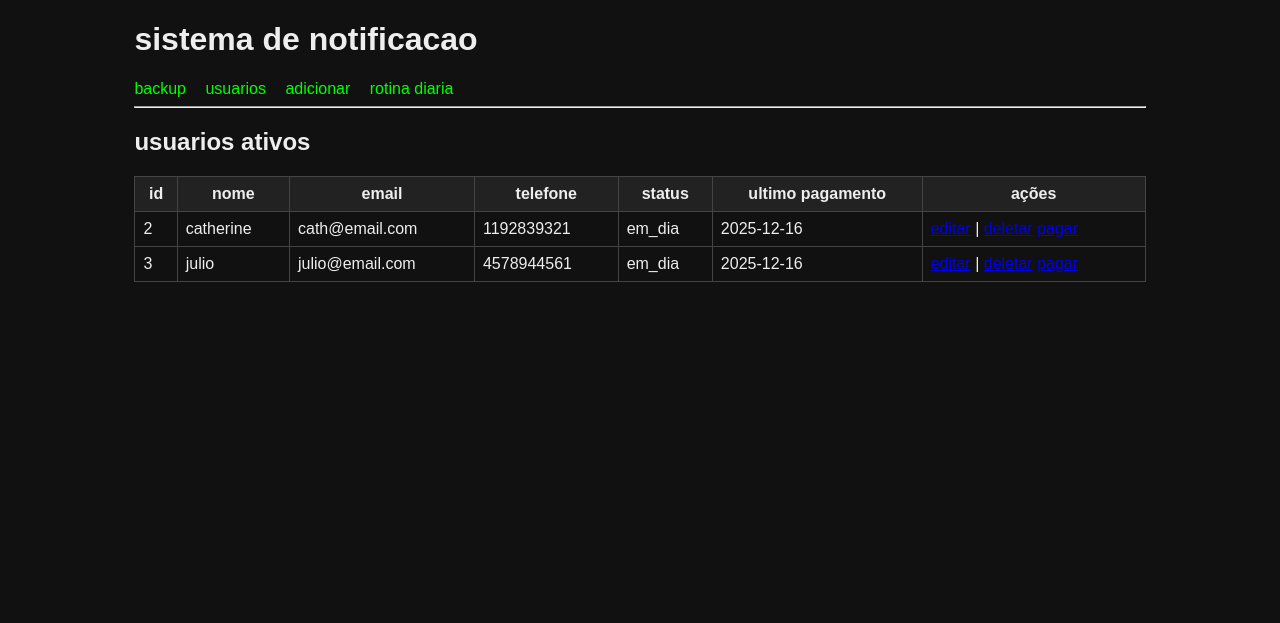
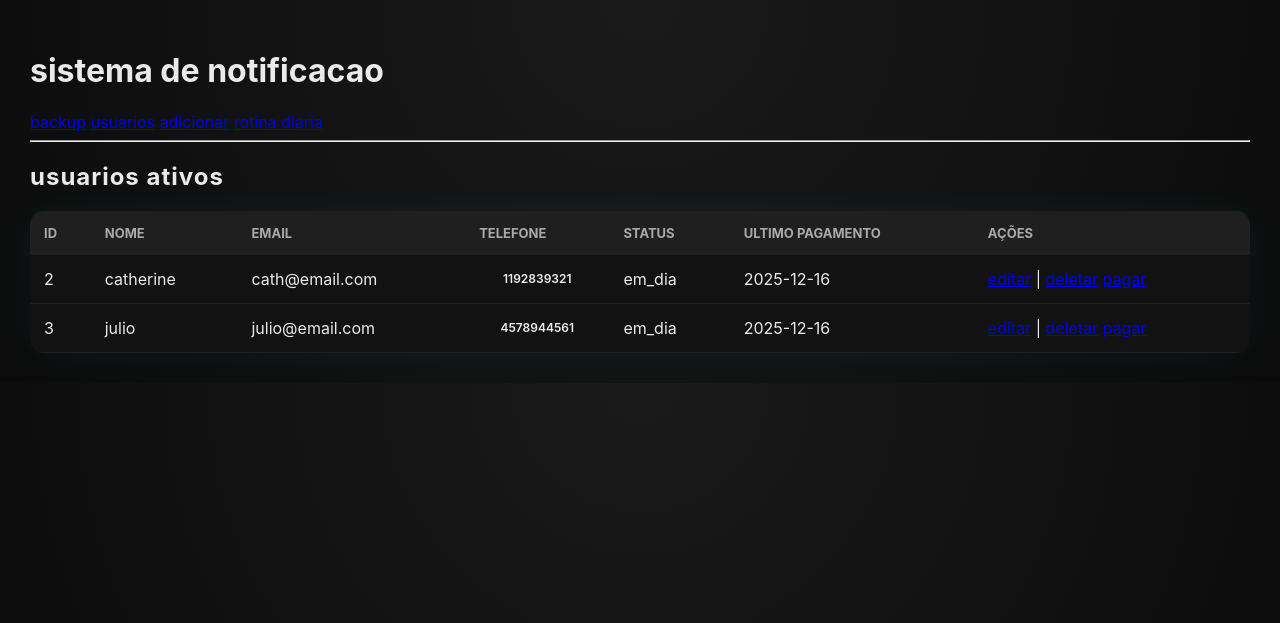
Before and after one commit to gabrielpasternakme/bancodelreyna, a Flask app: page / in a window 1280 px wide. Shown: the top 623 px of the page. Run offline with Flask 3, Linux system fonts and the light colour scheme; data comes from the database, SQL or seed files in the repository.

Commit message:
Update style.css

```diff
--- a/static/style.css
+++ b/static/style.css
@@ -1,37 +1,316 @@
-body {
-    background: #111;
-    color: #eee;
-    font-family: Arial, sans-serif;
+* {
+    box-sizing: border-box;
 }
 
-.container {
-    width: 80%;
-    margin: auto;
+body {
+    margin: 0;
+    padding: 30px;
+    background: radial-gradient(circle at top, #1a1a1a, #0b0b0b);
+    color: #eaeaea;
+    font-family: 'Inter', sans-serif;
 }
 
-nav a {
-    margin-right: 15px;
-    color: #0f0;
-    text-decoration: none;
+/* TÍTULO */
+h2 {
+    margin-bottom: 20px;
+    font-weight: 700;
+    letter-spacing: 1px;
 }
 
+/* TABELA */
 table {
     width: 100%;
     border-collapse: collapse;
-    margin-top: 15px;
-}
-
-th, td {
-    border: 1px solid #444;
-    padding: 8px;
+    background: #121212;
+    border-radius: 14px;
+    overflow: hidden;
+    box-shadow: 0 0 40px rgba(0, 255, 255, 0.05);
 }
 
 th {
-    background: #222;
+    background: #1f1f1f;
+    padding: 14px;
+    text-align: left;
+    font-size: 13px;
+    text-transform: uppercase;
+    color: #aaa;
 }
 
+td {
+    padding: 14px;
+    border-bottom: 1px solid #1f1f1f;
+    transition: background 0.3s;
+}
+
+tr:hover td {
+    background: rgba(0, 255, 255, 0.04);
+}
+
+/* STATUS */
+.status {
+    padding: 6px 12px;
+    border-radius: 20px;
+    font-weight: 600;
+    font-size: 12px;
+    text-align: center;
+    width: fit-content;
+}
+
+.em_dia {
+    background: linear-gradient(135deg, #1abc9c, #16a085);
+    color: #0b2f28;
+}
+
+.notif_30 {
+    background: linear-gradient(135deg, #f1c40f, #f39c12);
+    color: #2e2100;
+}
+
+.notif_60 {
+    background: linear-gradient(135deg, #e67e22, #d35400);
+    color: #2e1200;
+}
+
+.notif_90, .bloqueado {
+    background: linear-gradient(135deg, #e74c3c, #c0392b);
+    color: #2e0000;
+}
+
+/* BOTÕES */
+a.botao {
+    display: inline-block;
+    padding: 8px 14px;
+    border-radius: 10px;
+    background: #1f1f1f;
+    color: #00eaff;
+    text-decoration: none;
+    font-size: 13px;
+    margin-right: 6px;
+    transition: all 0.25s ease;
+    position: relative;
+    overflow: hidden;
+}
+
+/* brilho */
+a.botao::after {
+    content: "";
+    position: absolute;
+    inset: 0;
+    background: linear-gradient(
+        120deg,
+        transparent,
+        rgba(0, 255, 255, 0.35),
+        transparent
+    );
+    transform: translateX(-120%);
+    transition: transform 0.4s;
+}
+
+a.botao:hover::after {
+    transform: translateX(120%);
+}
+
+a.botao:hover {
+    transform: scale(1.08);
+    box-shadow: 0 0 15px rgba(0, 255, 255, 0.4);
+}
+
+/* BOTÕES DE AÇÃO */
+.botao-editar {
+    color: #4aa3ff;
+}
+
+.botao-deletar {
+    color: #ff4a4a;
+}
+
+.botao-pagar {
+    color: #2ecc71;
+}
+
+
+
+
+
+
+
+
+
+
+
+
+
+
+/* TOPO */
+.topbar {
+    display: flex;
+    justify-content: space-between;
+    align-items: center;
+    background: rgba(18, 18, 18, 0.85);
+    backdrop-filter: blur(10px);
+    padding: 14px 30px;
+    border-radius: 16px;
+    margin-bottom: 30px;
+    box-shadow: 0 0 30px rgba(0, 255, 255, 0.05);
+}
+
+.logo {
+    font-weight: 700;
+    font-size: 18px;
+    color: #00eaff;
+    letter-spacing: 1px;
+}
+
+/* MENU */
+.menu-topo {
+    display: flex;
+    gap: 12px;
+}
+
+.top-btn {
+    padding: 10px 18px;
+    border-radius: 14px;
+    background: #1a1a1a;
+    color: #ddd;
+    text-decoration: none;
+    font-weight: 500;
+    transition: all 0.25s ease;
+    position: relative;
+    overflow: hidden;
+}
+
+/* brilho */
+.top-btn::after {
+    content: "";
+    position: absolute;
+    inset: 0;
+    background: linear-gradient(
+        120deg,
+        transparent,
+        rgba(0, 255, 255, 0.35),
+        transparent
+    );
+    transform: translateX(-120%);
+    transition: transform 0.4s;
+}
+
+.top-btn:hover::after {
+    transform: translateX(120%);
+}
+
+.top-btn:hover {
+    transform: scale(1.07);
+    box-shadow: 0 0 18px rgba(0, 255, 255, 0.4);
+    color: #00eaff;
+}
+
+/* BOTÃO DESTAQUE */
+.top-btn.destaque {
+    background: linear-gradient(135deg, #00eaff, #007bff);
+    color: #001b2b;
+    font-weight: 700;
+}
+
+.top-btn.destaque:hover {
+    box-shadow: 0 0 25px rgba(0, 234, 255, 0.7);
+}
+
+/* CONTEÚDO */
+.conteudo {
+    padding: 10px;
+}
+
+
+
+
+
+
+
+
+
+
+
+
+
+
+
+
+
+
+
+
+
+/* CARD PADRÃO */
 .card {
-    border: 1px solid #444;
-    padding: 10px;
-    margin-bottom: 10px;
+    max-width: 520px;
+    margin: 60px auto;
+    background: rgba(18, 18, 18, 0.9);
+    backdrop-filter: blur(12px);
+    padding: 30px;
+    border-radius: 20px;
+    box-shadow: 0 0 40px rgba(0, 255, 255, 0.06);
 }
+
+/* TÍTULO */
+.card h2 {
+    margin-bottom: 25px;
+    text-align: center;
+    color: #00eaff;
+    letter-spacing: 1px;
+}
+
+/* FORM */
+.form-group {
+    margin-bottom: 18px;
+}
+
+.form-group label {
+    display: block;
+    margin-bottom: 6px;
+    font-size: 13px;
+    color: #aaa;
+}
+
+.form-group input {
+    width: 100%;
+    padding: 12px 14px;
+    border-radius: 12px;
+    border: none;
+    background: #1b1b1b;
+    color: #fff;
+    outline: none;
+    transition: box-shadow 0.25s, background 0.25s;
+}
+
+.form-group input:focus {
+    background: #222;
+    box-shadow: 0 0 0 2px rgba(0, 234, 255, 0.35);
+}
+
+/* BOTÃO PRINCIPAL */
+.btn {
+    width: 100%;
+    margin-top: 10px;
+    padding: 14px;
+    border-radius: 16px;
+    background: linear-gradient(135deg, #00eaff, #007bff);
+    border: none;
+    font-weight: 700;
+    letter-spacing: 1px;
+    cursor: pointer;
+    color: #001b2b;
+    transition: transform 0.25s, box-shadow 0.25s;
+}
+
+.btn:hover {
+    transform: scale(1.04);
+    box-shadow: 0 0 30px rgba(0, 234, 255, 0.6);
+}
+
+/* MENSAGEM */
+.msg {
+    margin-top: 20px;
+    text-align: center;
+    font-size: 14px;
+    color: #7fffd4;
+}
```
